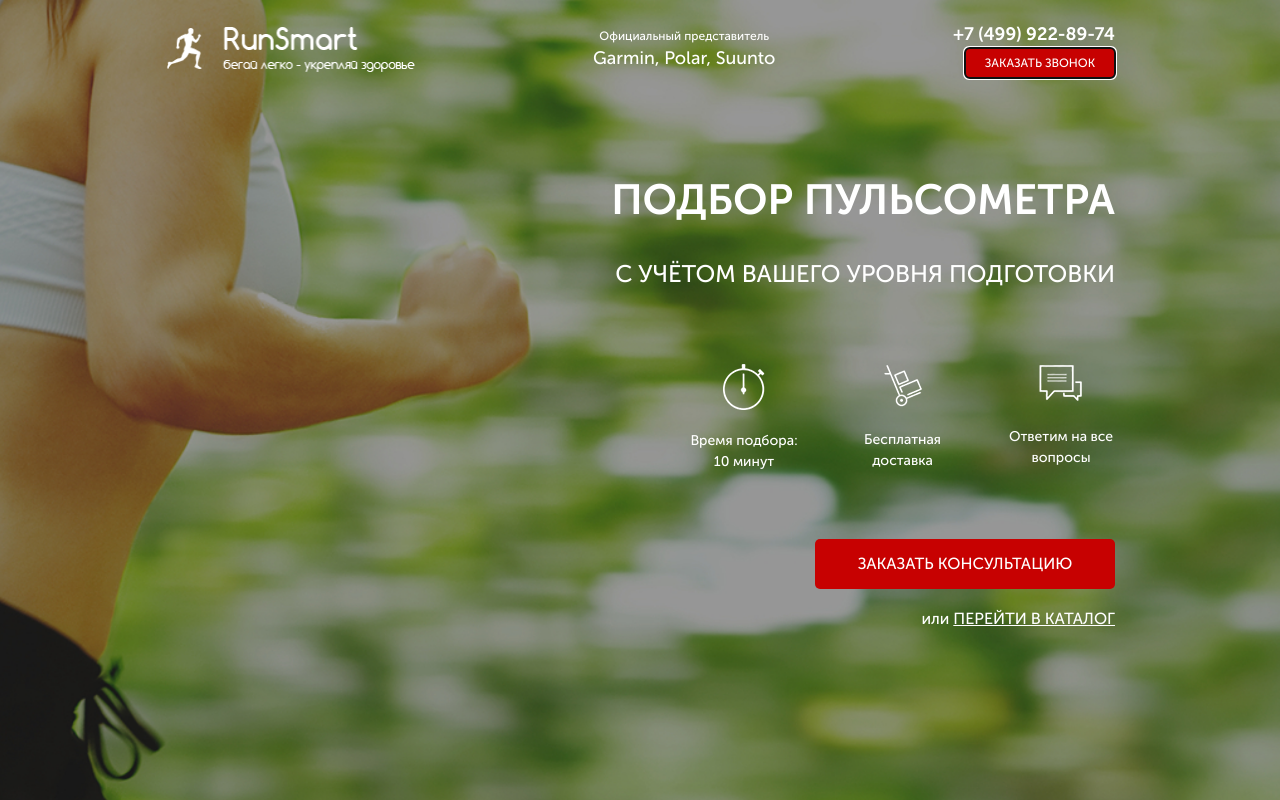
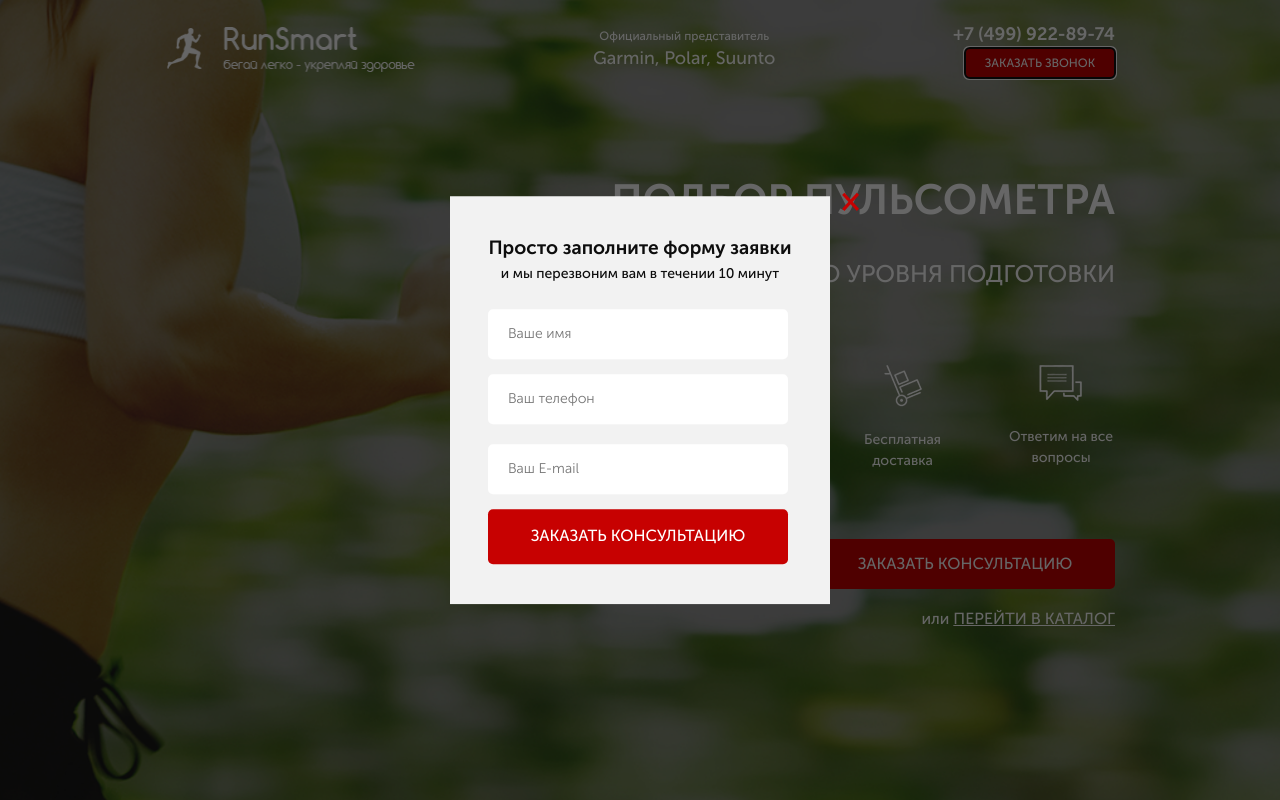
Before and after one commit to Dmirii/puls, a website: page src/index.html in a window 1280 px wide. Both pictures are taken after a click on the button "ЗАКАЗАТЬ ЗВОНОК". Shown: the top 800 px of the page. Drawn offline with nearby package versions, Linux system fonts and the light colour scheme; files whose address does not match are found by name.

Commit message:
+add modal

```diff
--- a/src/index.html
+++ b/src/index.html
@@ -23,7 +23,7 @@
                  </div>
                  <div class="header__contacts">
                      <a href="tel:+74999228974" class="header__phone">+7 (499) 922-89-74 </a>
-                     <button class="button">заказать звонок</button>
+                     <button data-modal="consultation" class="button">заказать звонок</button>
                     </div>
              </header>
             <div class="promo__wrapper">
@@ -43,7 +43,7 @@
                          Ответим на все вопросы
                         </div>
                  </div>
-                 <button class="button button_main">заказать кОНСУЛЬТАЦИЮ</button>
+                 <button data-modal="consultation" class="button button_main">заказать кОНСУЛЬТАЦИЮ</button>
                  <div class="promo__link">
                      или
                      <a href="#">ПЕРЕЙТИ В КАТАЛОГ</a>
@@ -95,9 +95,7 @@
                     <input name="phone" required placeholder="Ваш телефон" type="tel">
                     <input name="email" required placeholder="Ваш E-mail" type="email">
 
-
                     <button class="button button_submit">заказать кОНСУЛЬТАЦИЮ</button>
-
 
                 </form>
 
@@ -139,7 +137,7 @@
 
                         <div class="catalog-item__chg-content catalog-item__chg-content_active">
                              <img src="./img/catalog/c_img.png" alt="puls" class="catalog-item__img">
-                             <div class="catalog-item__subtitle">Пульсометр Polar FT1
+                             <div class="catalog-item__subtitle">Пульсометр Polar A
                              </div>
                              <div class="catalog-item__descr">Для первых шагов в тренировках, основанных на сердечном ритме</div>
                              <a href="#" class="catalog-item__link">ПОДРОБНЕЕ</a>
@@ -205,7 +203,7 @@
 
                         <div class="catalog-item__chg-content catalog-item__chg-content_active">
                              <img src="./img/catalog/c_img.png" alt="puls" class="catalog-item__img">
-                             <div class="catalog-item__subtitle">Пульсометр Polar FT1
+                             <div class="catalog-item__subtitle">Пульсометр Polar FA12
                              </div>
                              <div class="catalog-item__descr">Для первых шагов в тренировках, основанных на сердечном ритме</div>
                              <a href="#" class="catalog-item__link">ПОДРОБНЕЕ</a>
@@ -516,9 +514,39 @@
     </footer>
 
     <div class="overlay">
-        <div class="modal">
-            <div class="modal__subtitle"></div>
-            <div class="modal__descr"></div>
+        <div class="modal" id="consultation">
+            <div class="modal__subtitle">Просто заполните форму заявки</div>
+            <div class="modal__descr">и мы перезвоним вам в течении 10 минут</div>
+            <form class="feed-form feed-form_mt25" action="#">
+                <div class="modal__close">&times;</div>
+                <input name="name" required placeholder="Ваше имя" type="text">
+                <input name="phone" required placeholder="Ваш телефон" type="tel">
+                <input name="email" required placeholder="Ваш E-mail" type="email">
+
+                <button class="button button_submit">заказать кОНСУЛЬТАЦИЮ</button>
+
+            </form>
+        </div>
+
+        <div class="modal" id="order">
+            <div class="modal__subtitle">Ваш заказ:</div>
+            <div class="modal__descr">Пульсометр Polar FT1</div>
+            <form class="feed-form feed-form_mt25" action="#">
+                <div class="modal__close">&times;</div>
+                <input name="name" required placeholder="Ваше имя" type="text">
+                <input name="phone" required placeholder="Ваш телефон" type="tel">
+                <input name="email" required placeholder="Ваш E-mail" type="email">
+
+                <button class="button button_submit">Купить</button>
+
+            </form>
+        </div>
+
+        <div class="modal modal_mini" id="thanks">
+            <div class="modal__subtitle">Спасибо за вашу заявку!</div>
+            <div class="modal__descr">Наш менеджер свяжется с вами
+                в ближайшее время!</div>
+
         </div>
     </div>
 
--- a/src/js/script.js
+++ b/src/js/script.js
@@ -48,5 +48,44 @@ $(document).ready(function(){
     toggleSlide('.catalog-item__back');
     toggleSlide('.catalog-item__link');
 
+    // modal
+
+    $('[data-modal=consultation]').on('click', () => {
+
+      console.log('button pushed')
+      $('.overlay, #consultation').fadeIn();
+
+    });
+
+
+   /*    $('.button_catalog').on('click', () => {
+
+        console.log('button pushed')
+        $('.overlay, #order').fadeIn();
+
+      }); */
+
+      $('.button_catalog').each( function(i)  {
+
+          $(this).on('click', () => {
+
+            $('#order .modal__descr').text($('.catalog-item__subtitle').eq(i).text());
+
+            $('.overlay, #order').fadeIn();
+          })
+
+      });
+
+
+
+      $('.modal__close').on('click', () =>{
+
+        $('.overlay, #consultation, #order, #thanks').fadeOut();
+
+      });
+
+
+
+
 
 });
--- a/src/sass/blocks/_footer.scss
+++ b/src/sass/blocks/_footer.scss
@@ -11,7 +11,7 @@
         position: absolute;
         top:71px;
         left:50%;
-        transform:translateX(-50%)
+        transform:translateX(-50%);
         width: 460px;
         height: 270px;
         background-color: $main-color;
--- a/src/sass/blocks/_forms.scss
+++ b/src/sass/blocks/_forms.scss
@@ -20,6 +20,14 @@
 
     }
 
+    &_mt25{
+
+
+        margin-top: 25px;
+
+
+    }
+
 
 
 
--- /dev/null
+++ b/src/sass/blocks/_modal.scss
@@ -0,0 +1,56 @@
+.overlay{
+    display: none;
+    position: fixed;
+    width: 100%;
+    height: 100%;
+    background-color: rgba(0,0,0, .6);
+    top:0;
+}
+
+.modal{
+    padding: 38px 38px 40px 38px;
+    position: absolute;
+    left: 50%;
+    top:  50%;
+    transform: translate(-50%,-50%);
+    width: 380px;
+    min-height: 400px;
+    background-color: #f2f2f2;
+
+    &__subtitle{
+        color: #0d0d0d;
+        font-size: 19px;
+        font-weight: 700;
+        text-align: center;
+    }
+
+    &__descr{
+        color: #0d0d0d;
+        font-size: 14px;
+        font-weight: 500;
+        text-align: center;
+    }
+
+    &__close{
+        position: absolute;
+        top: -20px;
+        right: -30px;
+        color: $main-color;
+        font-size: 32px;
+        font-weight: 700;
+        cursor: pointer;
+    }
+
+    &_mini{
+        min-height: 140px;
+    }
+
+
+
+}
+
+#consultation,
+#order,
+#thanks{
+    display: none;
+}
--- a/src/sass/style.scss
+++ b/src/sass/style.scss
@@ -34,6 +34,8 @@
 @import './blocks/reviews';
 //add catalog section
 @import './blocks/footer';
+//add catalog section
+@import './blocks/modal';
 
 
 
```
Also changed, not shown: src/css/style.min.css.
